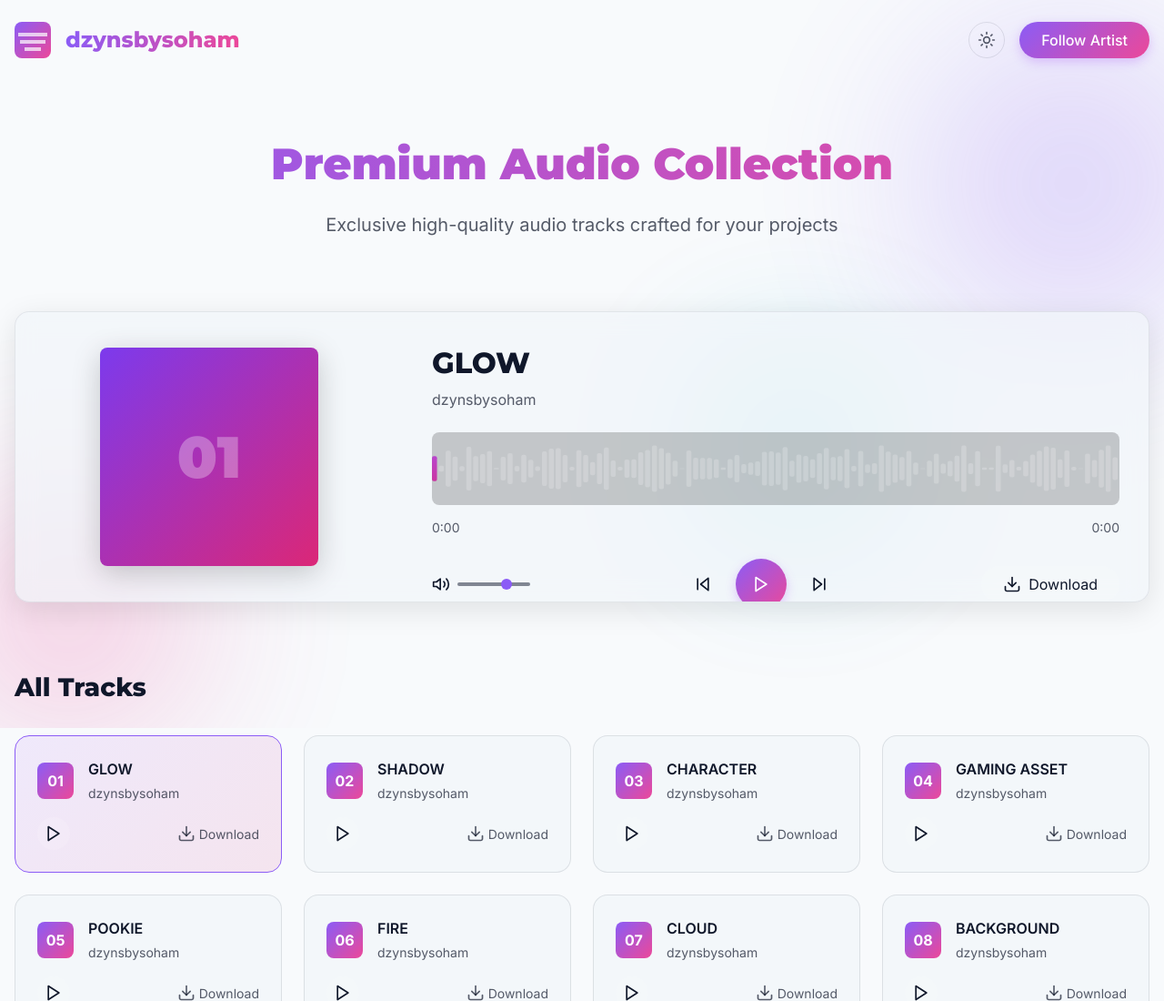
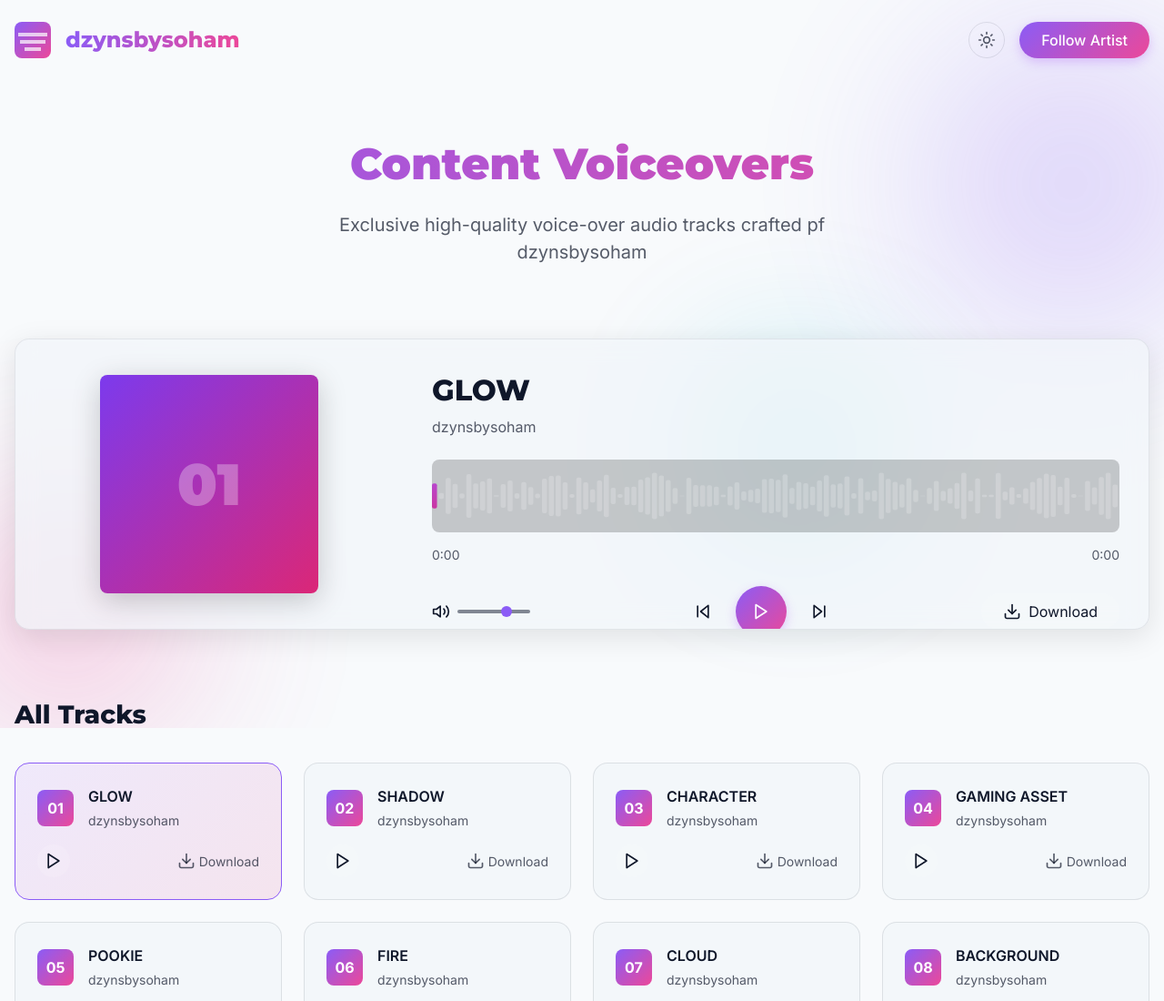
Before and after one commit to SohamMedley/audio, a plain HTML site: page index.html in a window 1280 px wide. Shown: the top 1100 px of the page at 91% size. Drawn offline with Linux system fonts and the light colour scheme; no server answers.

Commit message:
Update index.html

```diff
--- a/index.html
+++ b/index.html
@@ -3,7 +3,7 @@
 <head>
   <meta charset="UTF-8">
   <meta name="viewport" content="width=device-width, initial-scale=1.0">
-  <title>dzynsbysoham | Premium Audio Collection</title>
+  <title>dzynsbysoham | Content Voice-overs</title>
   <link rel="stylesheet" href="styles.css">
   <link rel="stylesheet" href="https://fonts.googleapis.com/css2?family=Inter:wght@300;400;500;600;700&display=swap">
   <link rel="stylesheet" href="https://fonts.googleapis.com/css2?family=Montserrat:wght@700;800;900&display=swap">
@@ -50,8 +50,8 @@
       <!-- Hero Section -->
       <section class="hero-section">
         <div class="hero-content">
-          <h2 class="hero-title">Premium Audio Collection</h2>
-          <p class="hero-subtitle">Exclusive high-quality audio tracks crafted for your projects</p>
+          <h2 class="hero-title">Content Voiceovers</h2>
+          <p class="hero-subtitle">Exclusive high-quality voice-over audio tracks crafted pf dzynsbysoham</p>
         </div>
       </section>
 
```
